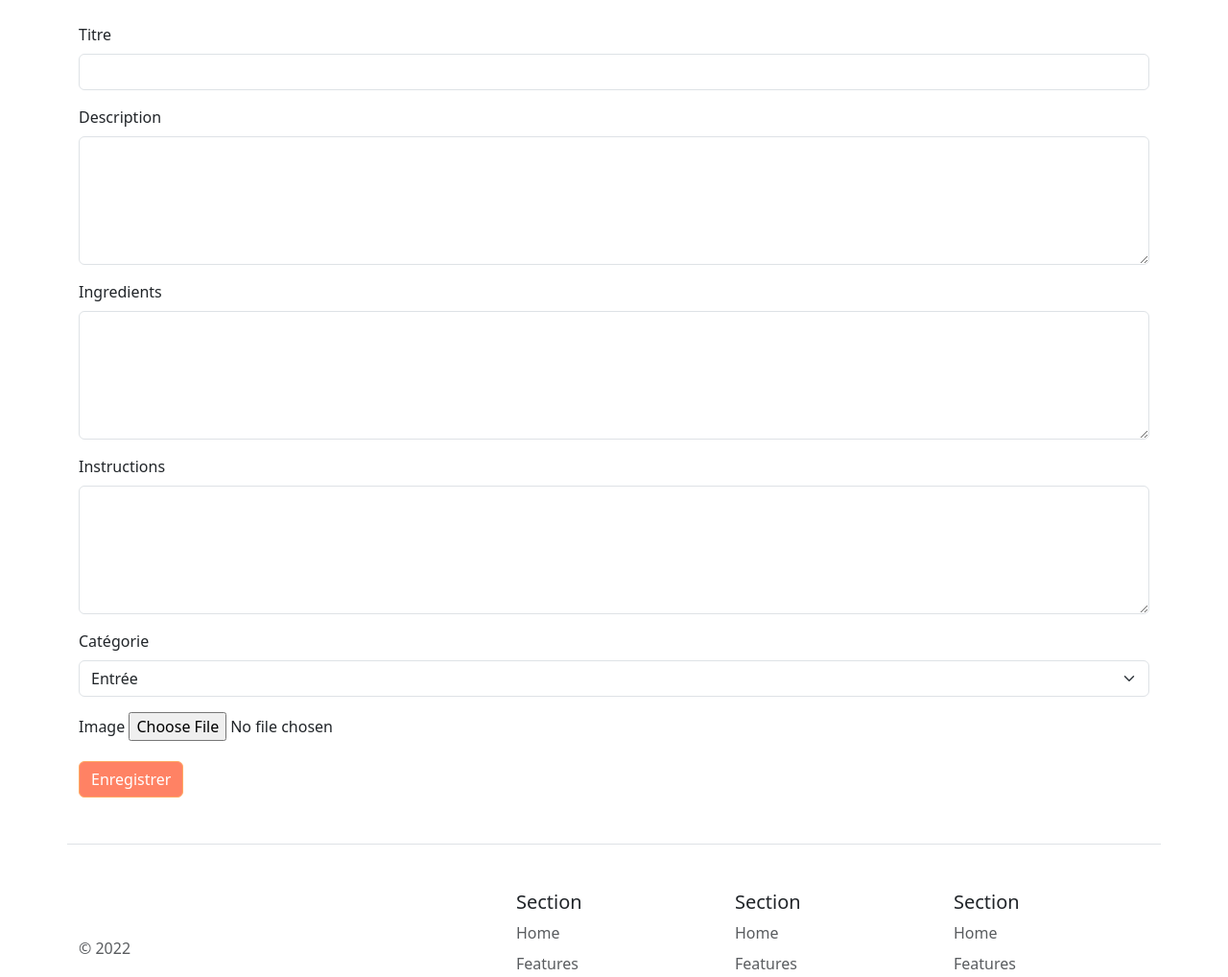
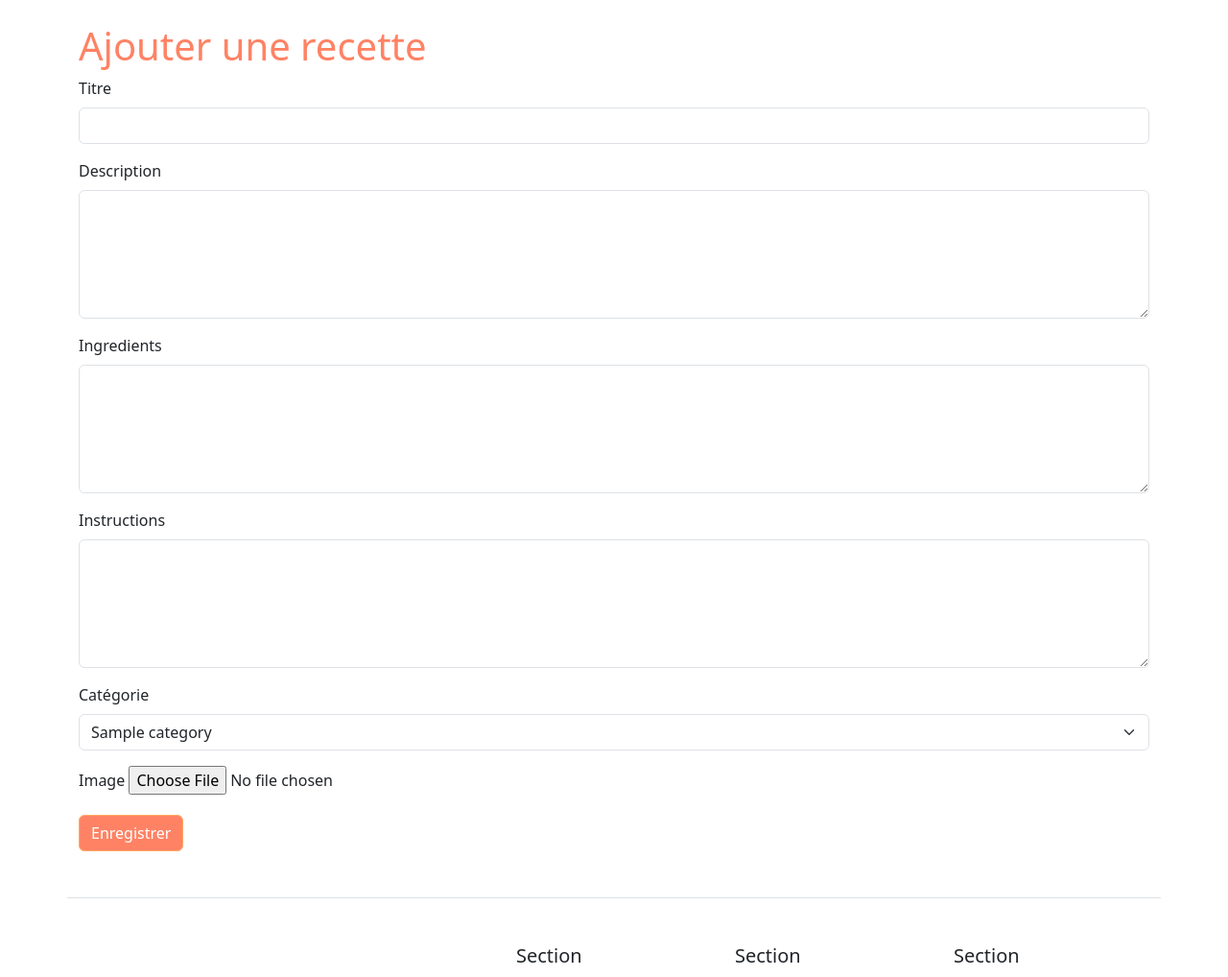
Before and after one commit to AlexDelapierre/Cuisinea, a PHP site: page /ajout_modification_recette.php in a window 1280 px wide. Shown: the part 101-1119 px from the top of the page at 96% size. Run offline with PHP 8.4, Linux system fonts and the light colour scheme; tables that the repository leaves empty or names only in its code hold one stand-in row (values such as "Sample post").

Commit message:
Add success and errors messages

```diff
--- a/ajout_modification_recette.php
+++ b/ajout_modification_recette.php
@@ -2,15 +2,41 @@
   require_once('templates/header.php');
   require_once('lib/tools.php');
   require_once('lib/recipe.php');
+  require_once('lib/category.php');
+
+  $errors = [];
+  $messages = [];
+
+  $categories = getCategories($pdo);
 
   if(isset($_POST['saveRecipe'])) {
     $res = saveRecipe($pdo, $_POST['category'], $_POST['title'], $_POST['description'], $_POST['ingredients'], $_POST['instructions'], $_POST['image'] );
-    var_dump($res);
+
+    if($res) {
+      $messages[] = 'La recette a bien été sauvegardée';
+    } else {
+      $errors[] = 'La recette n\'a pas été sauvegardée';
+    };
   }
 
 
 ?>
 
+<h1>Ajouter une recette</h1>
+
+<?php foreach ($messages as $message) { ?>
+<div class="alert alert-success">
+  <?=$message;?>
+</div>
+<?php } ?>
+
+<?php foreach ($errors as $error) { ?>
+<div class="alert alert-danger">
+  <?=$error;?>
+</div>
+<?php } ?>
+
+<!-- enctype permet l'envoie de fichier -->
 <form method="POST" enctype="multipart/form-data">
   <div class="mb-3">
     <label for="title" class="form-label">Titre</label>
@@ -31,9 +57,9 @@
   <div class="mb-3">
     <label for="category" class="form-label">Catégorie</label>
     <select name="category" id="category" class="form-select">
-      <option value="1">Entrée</option>
-      <option value="2">Plat</option>
-      <option value="3">Dessert</option>
+      <?php foreach ($categories as $category) { ?>
+      <option value="<?=$category['id'];?>"><?=$category['name'];?></option>
+      <?php } ?>
     </select>
   </div>
   <div class="mb-3">
--- /dev/null
+++ b/lib/category.php
@@ -0,0 +1,9 @@
+<?php
+
+//Requête SQL avec PDO pour récupérer toutes les catégories
+  function getCategories(PDO $pdo) {
+    $sql = 'SELECT * FROM categories';
+    $query = $pdo->prepare($sql);
+    $query->execute();
+    return $query->fetchAll();
+  }
```
